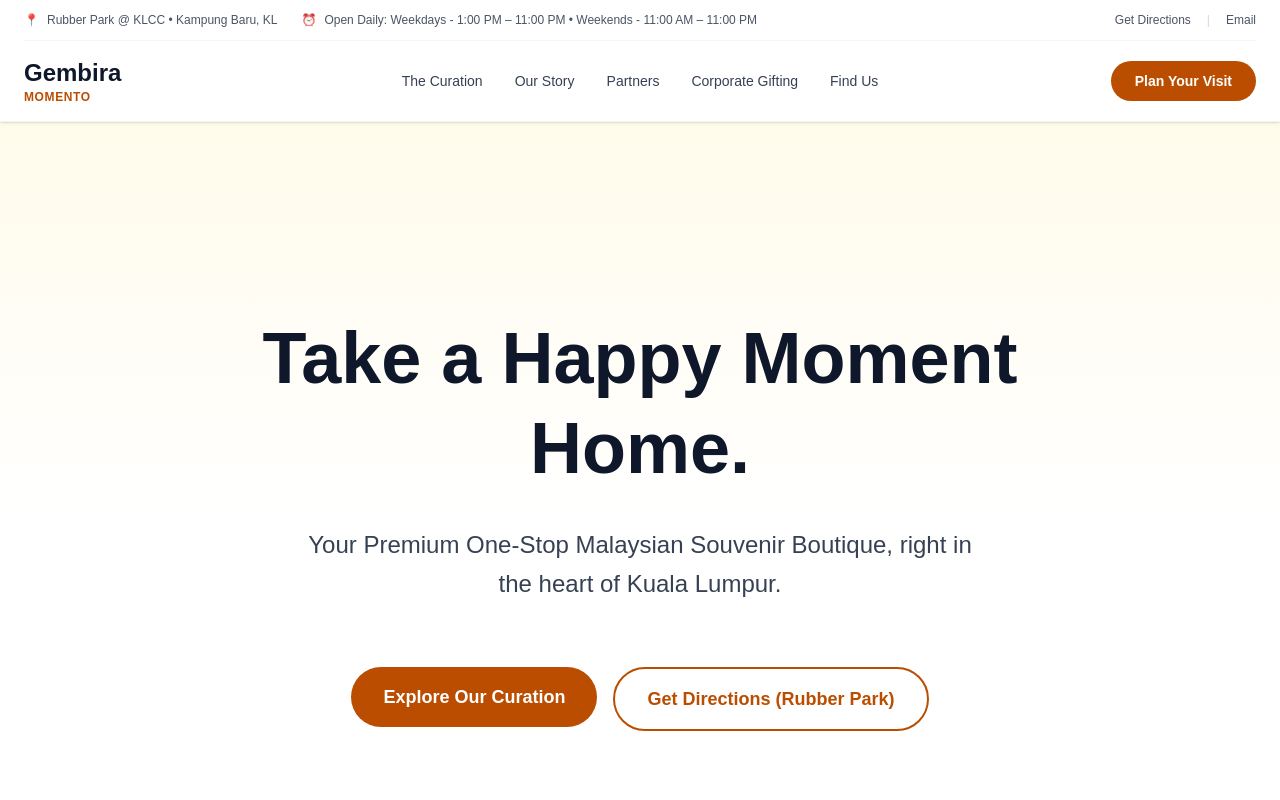
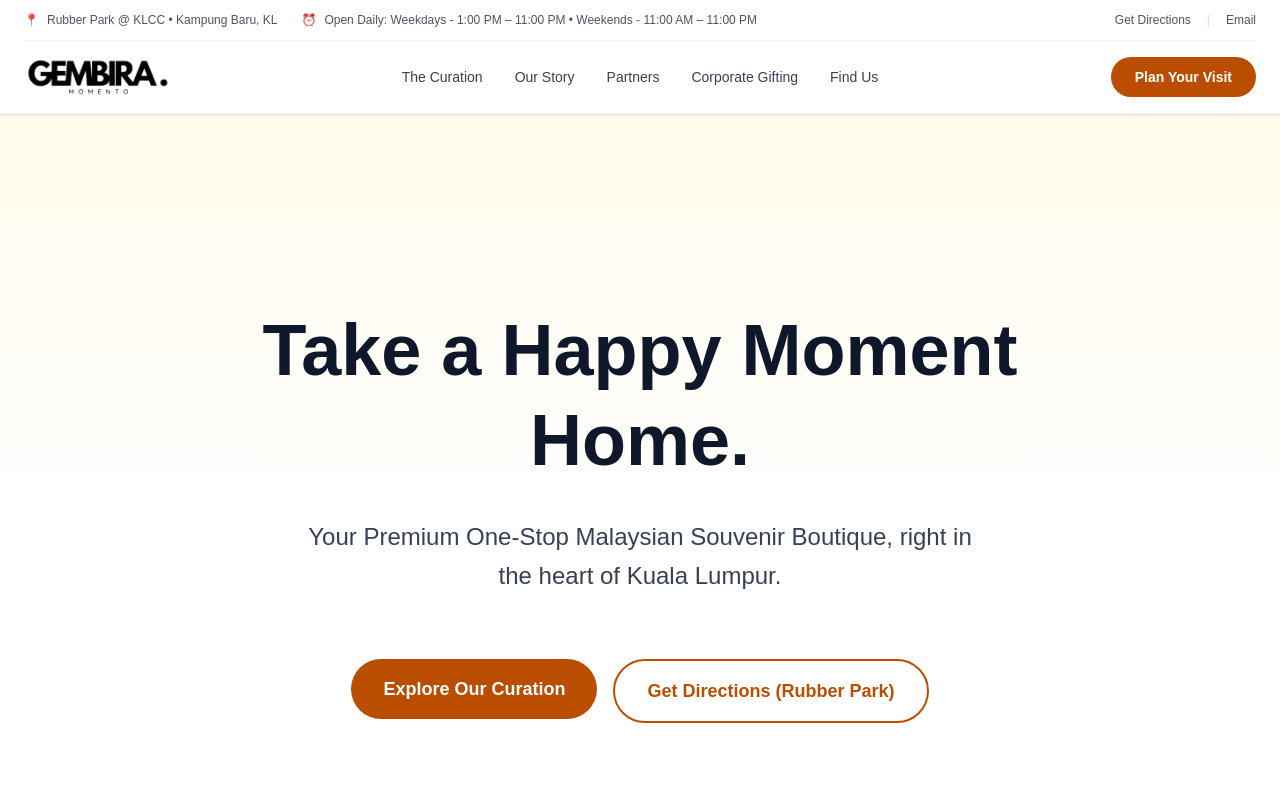
Before and after one commit to jangbersahaja/gembira-momento, a Next.js app: page / in a window 1280 px wide. Shown: the top 800 px of the page. Built offline with nearby package versions, Linux system fonts and the light colour scheme.

Commit message:
added GM logo

```diff
--- a/components/Footer.tsx
+++ b/components/Footer.tsx
@@ -1,3 +1,4 @@
+import Image from "next/image";
 import Link from "next/link";
 
 export default function Footer() {
@@ -9,10 +10,13 @@
           {/* Brand Section */}
           <div className="space-y-6">
             <div>
-              <div className="text-2xl font-bold">Gembira</div>
-              <div className="text-xs font-semibold text-amber-400 tracking-wider">
-                MOMENTO
-              </div>
+              <Image
+                src="/GM Logo.png"
+                alt="Gembira Momento"
+                width={160}
+                height={48}
+                className="h-10 w-auto object-contain brightness-0 invert"
+              />
             </div>
             <p className="text-sm text-gray-400 leading-relaxed">
               Your Malaysian souvenir boutique in the heart of Kuala Lumpur.
--- a/components/Header.tsx
+++ b/components/Header.tsx
@@ -1,5 +1,6 @@
 "use client";
 
+import Image from "next/image";
 import Link from "next/link";
 import { usePathname } from "next/navigation";
 import { useEffect, useRef, useState } from "react";
@@ -100,11 +101,15 @@
         {/* Main Navigation */}
         <div className="flex items-center justify-between py-4">
           {/* Logo */}
-          <Link href="/" className="flex flex-col items-start gap-0 shrink-0">
-            <div className="text-2xl font-bold text-slate-900">Gembira</div>
-            <div className="text-xs font-semibold text-amber-700 tracking-wider">
-              MOMENTO
-            </div>
+          <Link href="/" className="flex items-center shrink-0">
+            <Image
+              src="/GM Logo.png"
+              alt="Gembira Momento"
+              width={160}
+              height={48}
+              priority
+              className="h-10 w-auto object-contain"
+            />
           </Link>
 
           {/* Center Navigation Links - Desktop Only */}
```
Also changed, not shown: public/GM Logo.png (added).
